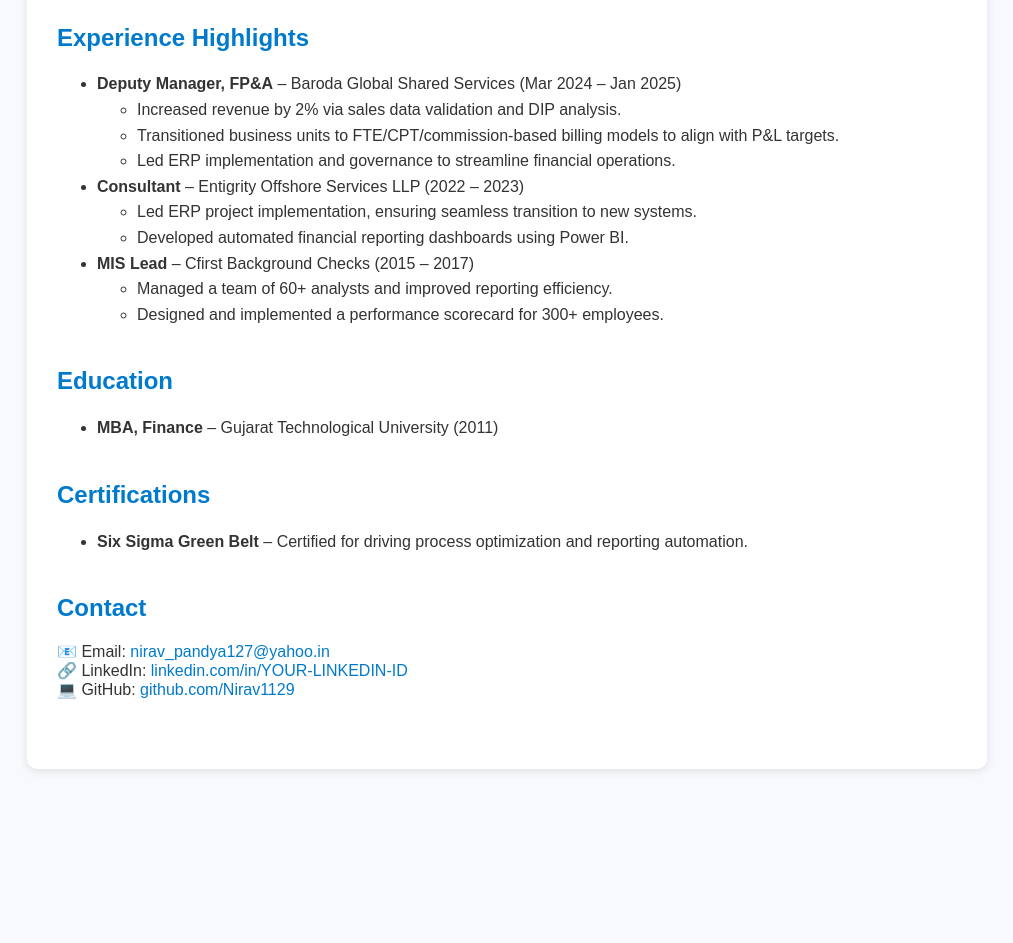
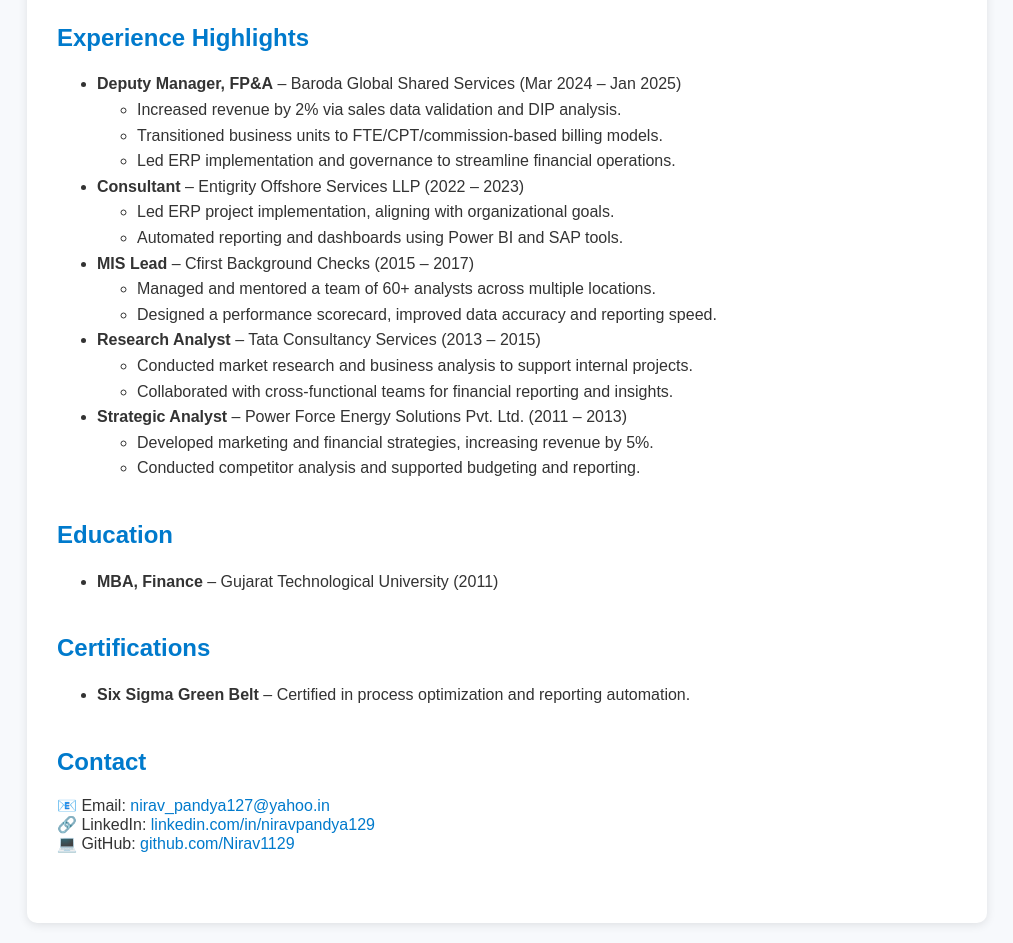
Before and after one commit to Nirav1129/Nirav1129.github.io, a plain HTML site: page index.html in a window 1280 px wide. Shown: the part 520-1463 px from the top of the page, without its empty margins (133-1146 px from the left). Before the commit the page ends 1309 px from the top, so only its background shows below. Drawn offline with Linux system fonts and the light colour scheme.

Commit message:
Update index.html

```diff
--- a/index.html
+++ b/index.html
@@ -70,22 +70,36 @@
         <li><strong>Deputy Manager, FP&A</strong> – Baroda Global Shared Services (Mar 2024 – Jan 2025)
           <ul>
             <li>Increased revenue by 2% via sales data validation and DIP analysis.</li>
-            <li>Transitioned business units to FTE/CPT/commission-based billing models to align with P&L targets.</li>
+            <li>Transitioned business units to FTE/CPT/commission-based billing models.</li>
             <li>Led ERP implementation and governance to streamline financial operations.</li>
           </ul>
         </li>
 
         <li><strong>Consultant</strong> – Entigrity Offshore Services LLP (2022 – 2023)
           <ul>
-            <li>Led ERP project implementation, ensuring seamless transition to new systems.</li>
-            <li>Developed automated financial reporting dashboards using Power BI.</li>
+            <li>Led ERP project implementation, aligning with organizational goals.</li>
+            <li>Automated reporting and dashboards using Power BI and SAP tools.</li>
           </ul>
         </li>
 
         <li><strong>MIS Lead</strong> – Cfirst Background Checks (2015 – 2017)
           <ul>
-            <li>Managed a team of 60+ analysts and improved reporting efficiency.</li>
-            <li>Designed and implemented a performance scorecard for 300+ employees.</li>
+            <li>Managed and mentored a team of 60+ analysts across multiple locations.</li>
+            <li>Designed a performance scorecard, improved data accuracy and reporting speed.</li>
+          </ul>
+        </li>
+
+        <li><strong>Research Analyst</strong> – Tata Consultancy Services (2013 – 2015)
+          <ul>
+            <li>Conducted market research and business analysis to support internal projects.</li>
+            <li>Collaborated with cross-functional teams for financial reporting and insights.</li>
+          </ul>
+        </li>
+
+        <li><strong>Strategic Analyst</strong> – Power Force Energy Solutions Pvt. Ltd. (2011 – 2013)
+          <ul>
+            <li>Developed marketing and financial strategies, increasing revenue by 5%.</li>
+            <li>Conducted competitor analysis and supported budgeting and reporting.</li>
           </ul>
         </li>
       </ul>
@@ -101,7 +115,7 @@
     <div class="section">
       <h2>Certifications</h2>
       <ul>
-        <li><strong>Six Sigma Green Belt</strong> – Certified for driving process optimization and reporting automation.</li>
+        <li><strong>Six Sigma Green Belt</strong> – Certified in process optimization and reporting automation.</li>
       </ul>
     </div>
 
@@ -109,7 +123,7 @@
       <h2>Contact</h2>
       <p>
         📧 Email: <a href="mailto:nirav_pandya127@yahoo.in">nirav_pandya127@yahoo.in</a><br>
-        🔗 LinkedIn: <a href="https://www.linkedin.com/in/niravpandya129" target="_blank">linkedin.com/in/YOUR-LINKEDIN-ID</a><br>
+        🔗 LinkedIn: <a href="https://www.linkedin.com/in/niravpandya129" target="_blank">linkedin.com/in/niravpandya129</a><br>
         💻 GitHub: <a href="https://github.com/Nirav1129" target="_blank">github.com/Nirav1129</a>
       </p>
     </div>
```
